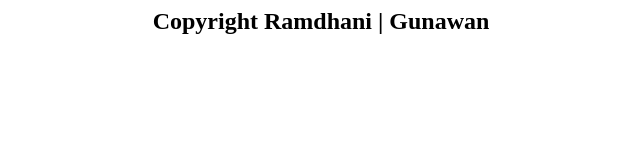
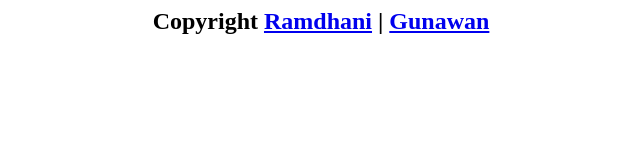
Before and after one commit to cyberdhani/cyberdhani.github.io, a plain HTML site: page index.html in a window 1280 px wide. Shown: the whole page, without its empty margins (319-959 px from the left). Drawn offline with Linux system fonts and the light colour scheme.

Commit message:
Initial commit

```diff
--- a/index.html
+++ b/index.html
@@ -4,7 +4,7 @@
 </head>
 <body>
 <center>
-<h2>Copyright Ramdhani | Gunawan</h2>
+<h2>Copyright <a href="www.anonymousramdhani.blogspot.com">Ramdhani</a> | <a href="www.softwarerevolution46.blogspot.com">Gunawan</a></h2>
 </center>
 </body>
 </html>
```
